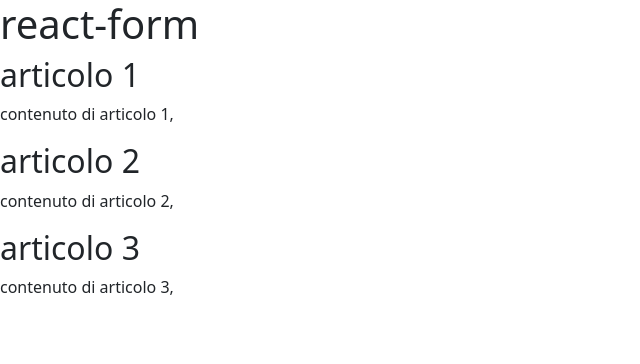
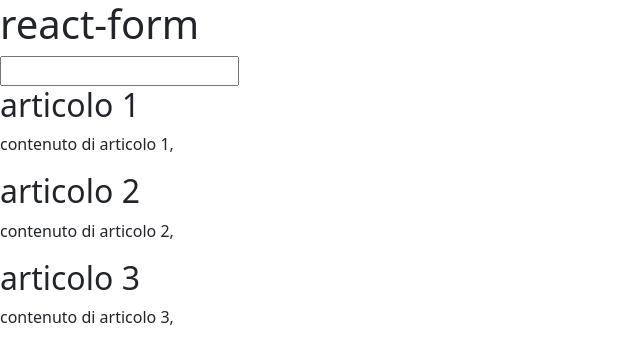
Before and after one commit to MarcoFiordi/react-form, a React (Vite) app: page / in a window 1280 px wide. Shown: the top 364 px of the page, without its empty margins (0-640 px from the left). Built offline with nearby package versions, Linux system fonts and the light colour scheme.

Commit message:
aggiunto state per input titolo

```diff
--- a/src/App.jsx
+++ b/src/App.jsx
@@ -2,7 +2,7 @@ import { useState } from "react";
 
 
 function App() {
-  const [articles, setArticles] = useState ([
+  const [articles, setArticles] = useState([
     {
       id: 1,
       titolo: "articolo 1",
@@ -20,11 +20,26 @@ function App() {
     },
 
   ]);
+
+  const [title, setTitle] = useState("");
+
   return (
     <>
       <h1>react-form</h1>
+      <input
+        type="text"
+        placeholder=""
+        value={title}
+        onChange={(event) => {
+          setTitle(event.target.value);
+          console.log(event.target.value);
+
+        }} />
+
+
+
       <section>
-        {articles.map(function(article){
+        {articles.map(function (article) {
           return (
             <article key={article.id}>
               <h2>{article.titolo}</h2>
```
